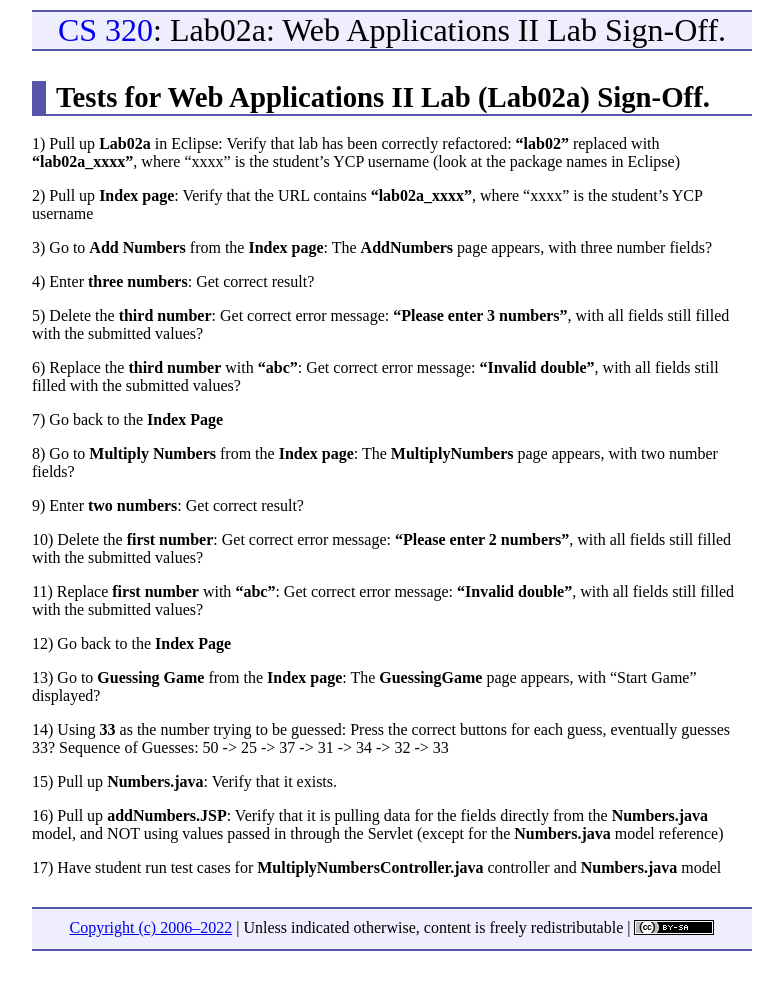
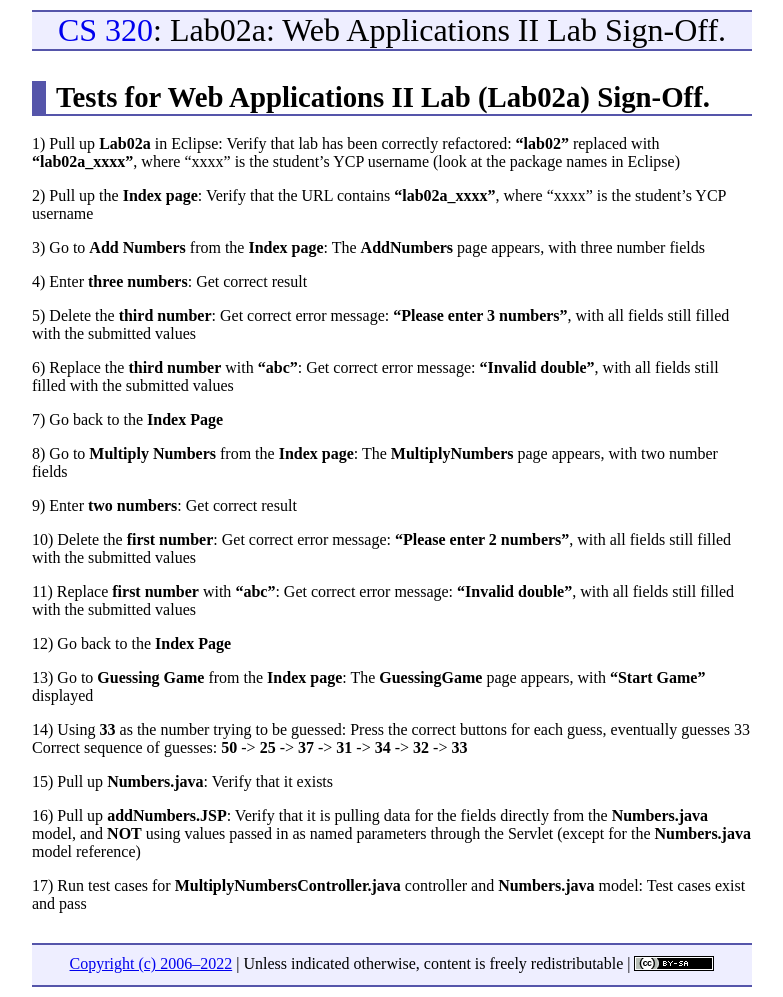
Before and after one commit to ycpcs/cs320-spring2022, a Jekyll site: the page built from labs/lab02a-signoff-criteria.md, in a window 1280 px wide. Shown: the whole page, without its empty margins (248-1031 px from the left). Built offline with Jekyll 4.4.1, drawn with Linux system fonts in a browser that asks for light colours; before the commit the page ends 961 px from its top, so only the background shows below that.

Commit message:
edits for clarity

```diff
--- a/labs/lab02a-signoff-criteria.md
+++ b/labs/lab02a-signoff-criteria.md
@@ -7,35 +7,35 @@ Tests for Web Applications II Lab (Lab02a) Sign-Off.
 ===============
  1) Pull up **Lab02a** in Eclipse: Verify that lab has been correctly refactored: **"lab02"** replaced with **"lab02a\_xxxx"**, where "xxxx" is the student's YCP username (look at the package names in Eclipse)
 
- 2) Pull up **Index page**: Verify that the URL contains **"lab02a\_xxxx"**, where "xxxx" is the student's YCP username
+ 2) Pull up the **Index page**: Verify that the URL contains **"lab02a\_xxxx"**, where "xxxx" is the student's YCP username
 
- 3) Go to **Add Numbers** from the **Index page**: The **AddNumbers** page appears, with three number fields?
+ 3) Go to **Add Numbers** from the **Index page**: The **AddNumbers** page appears, with three number fields
 
- 4) Enter **three numbers**: Get correct result?
+ 4) Enter **three numbers**: Get correct result
 
- 5) Delete the **third number**: Get correct error message: **"Please enter 3 numbers"**, with all fields still filled with the submitted values?
+ 5) Delete the **third number**: Get correct error message: **"Please enter 3 numbers"**, with all fields still filled with the submitted values
 
- 6) Replace the **third number** with **"abc"**: Get correct error message: **"Invalid double"**, with all fields still filled with the submitted values?
+ 6) Replace the **third number** with **"abc"**: Get correct error message: **"Invalid double"**, with all fields still filled with the submitted values
 
  7) Go back to the **Index Page**
 
- 8) Go to **Multiply Numbers** from the **Index page**: The **MultiplyNumbers** page appears, with two number fields?
+ 8) Go to **Multiply Numbers** from the **Index page**: The **MultiplyNumbers** page appears, with two number fields
 
- 9) Enter **two numbers**: Get correct result?
+ 9) Enter **two numbers**: Get correct result
 
-10) Delete the **first number**: Get correct error message: **"Please enter 2 numbers"**, with all fields still filled with the submitted values?
+10) Delete the **first number**: Get correct error message: **"Please enter 2 numbers"**, with all fields still filled with the submitted values
 
-11) Replace **first number** with **"abc"**: Get correct error message: **"Invalid double"**, with all fields still filled with the submitted values?
+11) Replace **first number** with **"abc"**: Get correct error message: **"Invalid double"**, with all fields still filled with the submitted values
 
 12) Go back to the **Index Page**
 
-13) Go to **Guessing Game** from the **Index page**: The **GuessingGame** page appears, with "Start Game" displayed?
+13) Go to **Guessing Game** from the **Index page**: The **GuessingGame** page appears, with **"Start Game"** displayed
 
-14) Using **33** as the number trying to be guessed: Press the correct buttons for each guess, eventually guesses 33?
-Sequence of Guesses: 50 -> 25 -> 37 -> 31 -> 34 -> 32 -> 33
+14) Using **33** as the number trying to be guessed: Press the correct buttons for each guess, eventually guesses 33
+Correct sequence of guesses: **50** -> **25** -> **37** -> **31** -> **34** -> **32** -> **33**
 
-15) Pull up **Numbers.java**: Verify that it exists.
+15) Pull up **Numbers.java**: Verify that it exists
 
-16) Pull up **addNumbers.JSP**: Verify that it is pulling data for the fields directly from the **Numbers.java** model, and NOT using values passed in through the Servlet (except for the **Numbers.java** model reference)
+16) Pull up **addNumbers.JSP**: Verify that it is pulling data for the fields directly from the **Numbers.java** model, and **NOT** using values passed in as named parameters through the Servlet (except for the **Numbers.java** model reference)
 
-17) Have student run test cases for **MultiplyNumbersController.java** controller and **Numbers.java** model
+17) Run test cases for **MultiplyNumbersController.java** controller and **Numbers.java** model: Test cases exist and pass
```
